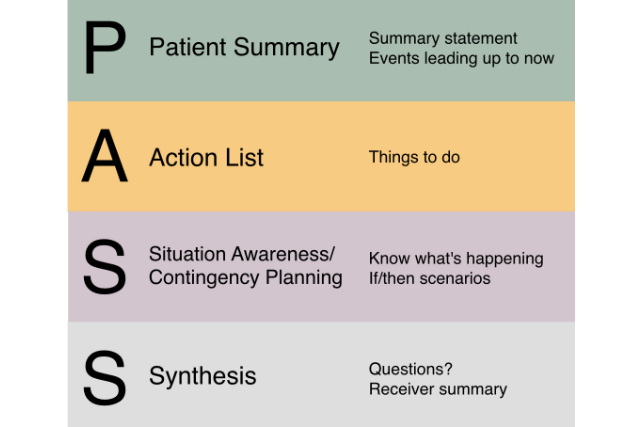
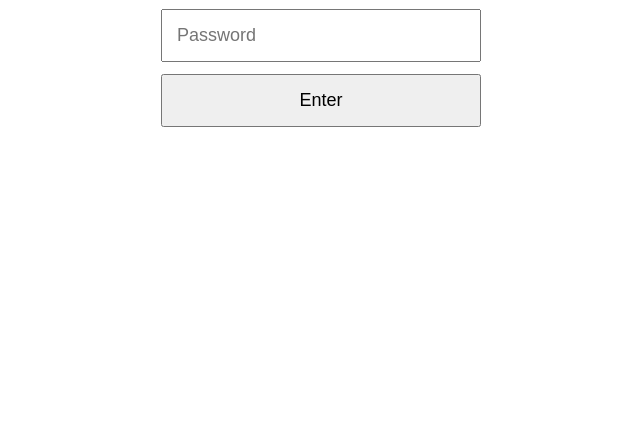
Before and after one commit to pocketpem/ED-PASS, a plain HTML site: page index.html in a window 1280 px wide. Shown: the part 373-800 px from the top of the page, without its empty margins (319-959 px from the left). Drawn offline with Linux system fonts and the light colour scheme.

Commit message:
Add login functionality and update HTML structure

```diff
--- a/index.html
+++ b/index.html
@@ -14,16 +14,57 @@
       width: 100%;
       height: 100%;
       background: white;
+      font-family: Arial, Helvetica, sans-serif;
     }
 
-    body {
+    #login {
+      width: 100%;
+      height: 100%;
       display: flex;
+      align-items: center;
       justify-content: center;
+    }
+
+    .login-box {
+      width: min(85%, 320px);
+      text-align: center;
+    }
+
+    h1 {
+      margin-bottom: 24px;
+    }
+
+    input {
+      width: 100%;
+      padding: 14px;
+      font-size: 18px;
+      box-sizing: border-box;
+      margin-bottom: 12px;
+    }
+
+    button {
+      width: 100%;
+      padding: 14px;
+      font-size: 18px;
+      cursor: pointer;
+    }
+
+    #error {
+      color: #b00020;
+      margin-top: 12px;
+      display: none;
+    }
+
+    #content {
+      display: none;
+      width: 100%;
+      height: 100%;
       align-items: center;
+      justify-content: center;
       overflow: hidden;
     }
 
-    img {
+    #content img {
       display: block;
       max-width: 100vw;
       max-height: 100vh;
@@ -35,7 +76,51 @@
 </head>
 
 <body>
-  <img src="ED-PASS.jpeg" alt="ED-PASS">
+
+  <div id="login">
+    <div class="login-box">
+      <h1>ED-PASS</h1>
+
+      <input
+        type="password"
+        id="password"
+        placeholder="Password"
+        autocomplete="current-password"
+      >
+
+      <button onclick="checkPassword()">Enter</button>
+
+      <div id="error">Incorrect password</div>
+    </div>
+  </div>
+
+  <div id="content">
+    <img src="ED-PASS.jpeg" alt="ED-PASS">
+  </div>
+
+  <script>
+    function checkPassword() {
+
+      const password = document.getElementById("password").value;
+
+      if (password === "gurneyroom") {
+
+        document.getElementById("login").style.display = "none";
+        document.getElementById("content").style.display = "flex";
+
+      } else {
+
+        document.getElementById("error").style.display = "block";
+
+      }
+    }
+
+    document.getElementById("password").addEventListener("keydown", function(event) {
+      if (event.key === "Enter") {
+        checkPassword();
+      }
+    });
+  </script>
+
 </body>
-
 </html>
```
